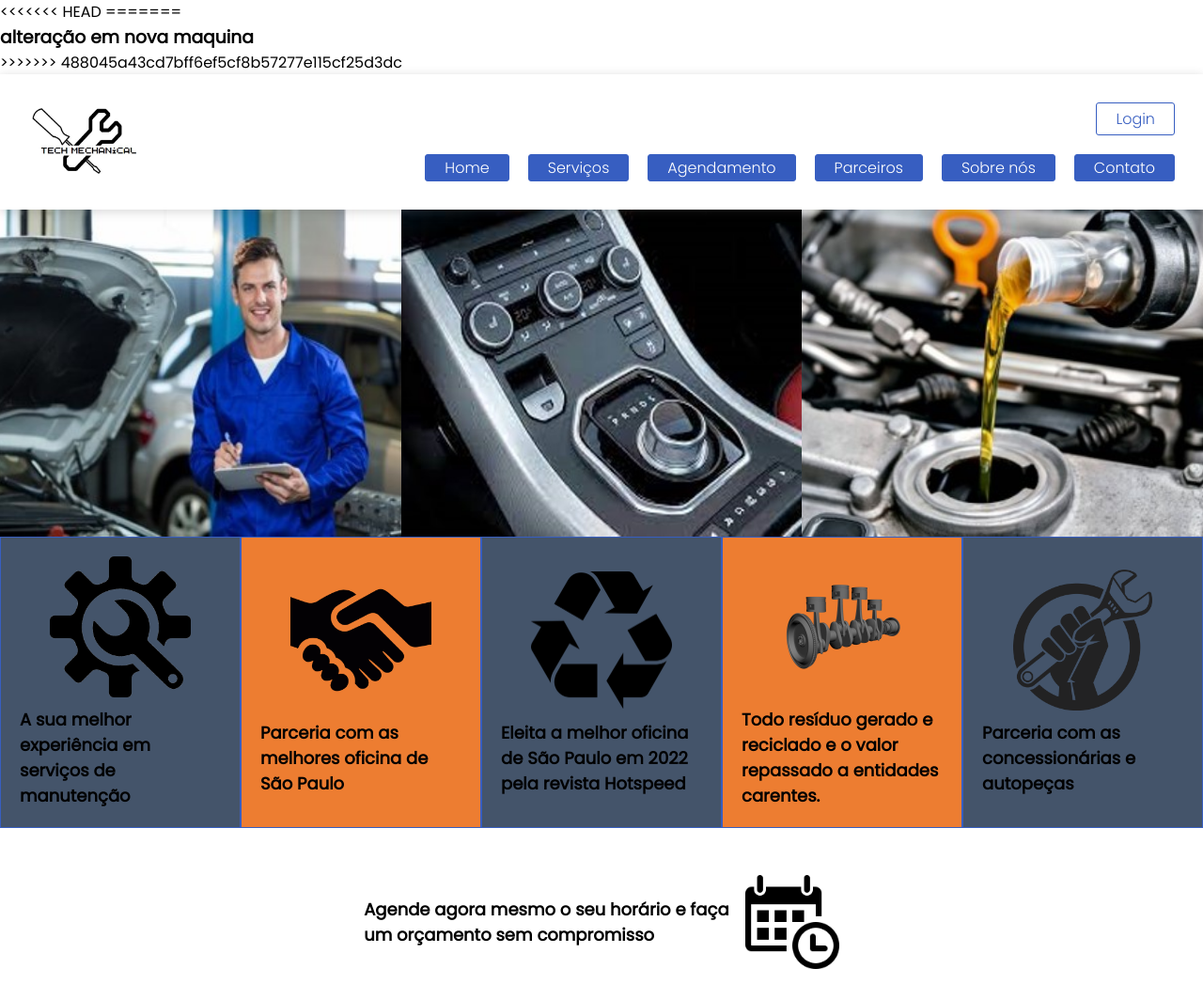
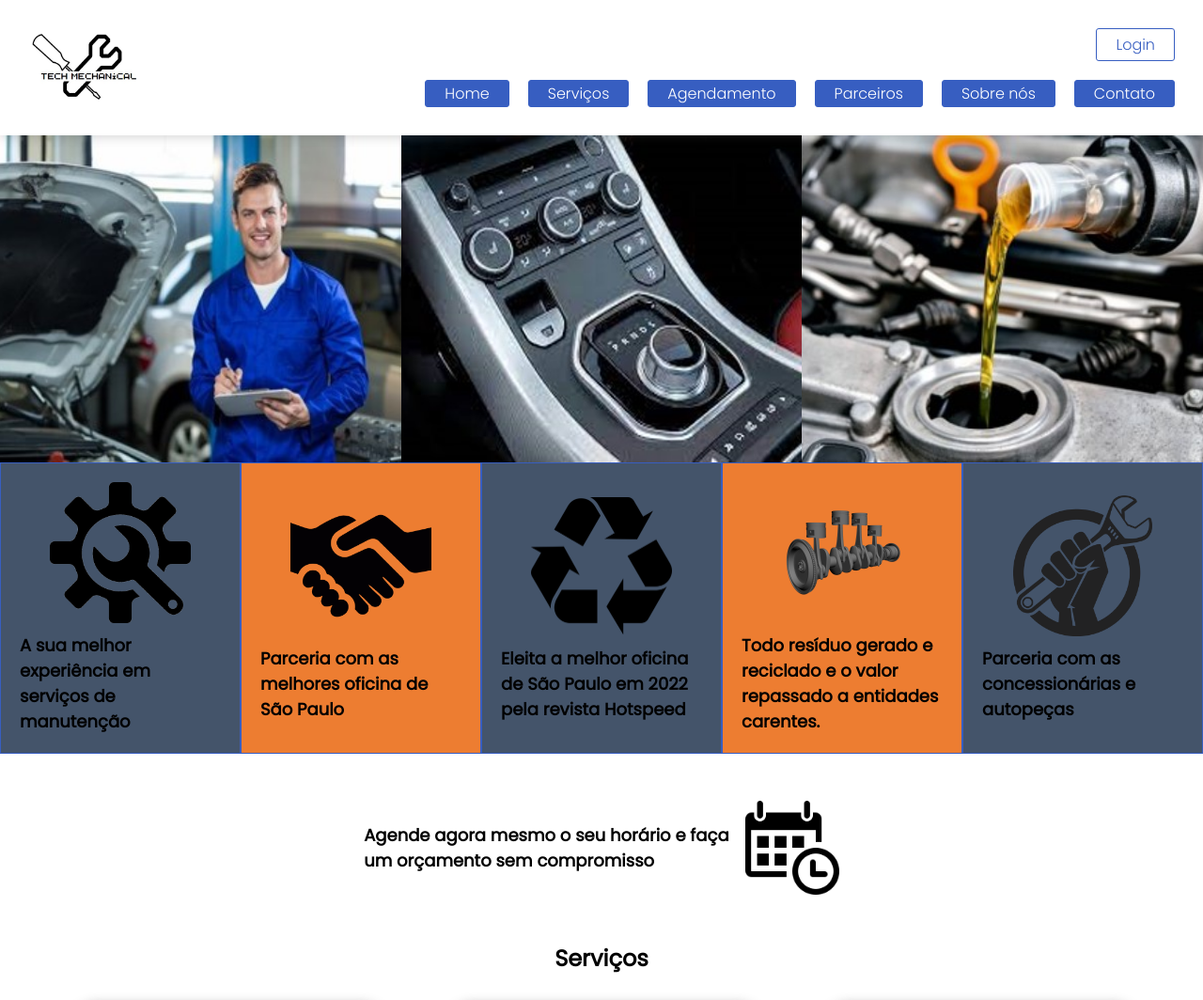
Before and after one commit to roniathayde/Projeto-3-Semestre-Uninove, a plain HTML site: page index.html in a window 1280 px wide. Shown: the top 1064 px of the page at 94% size. Drawn offline with Linux system fonts and the light colour scheme.

Commit message:
push origin origin main

```diff
--- a/index.html
+++ b/index.html
@@ -17,11 +17,7 @@
 
 </head>
 <body>
-<<<<<<< HEAD
     <span id="home"></span>
-=======
-    <h3>alteração em nova maquina</h3>
->>>>>>> 488045a43cd7bff6ef5cf8b57277e115cf25d3dc
     <!-- NAV -->
     <header class="header">
         <a href="" class="header_linklogo">
```
